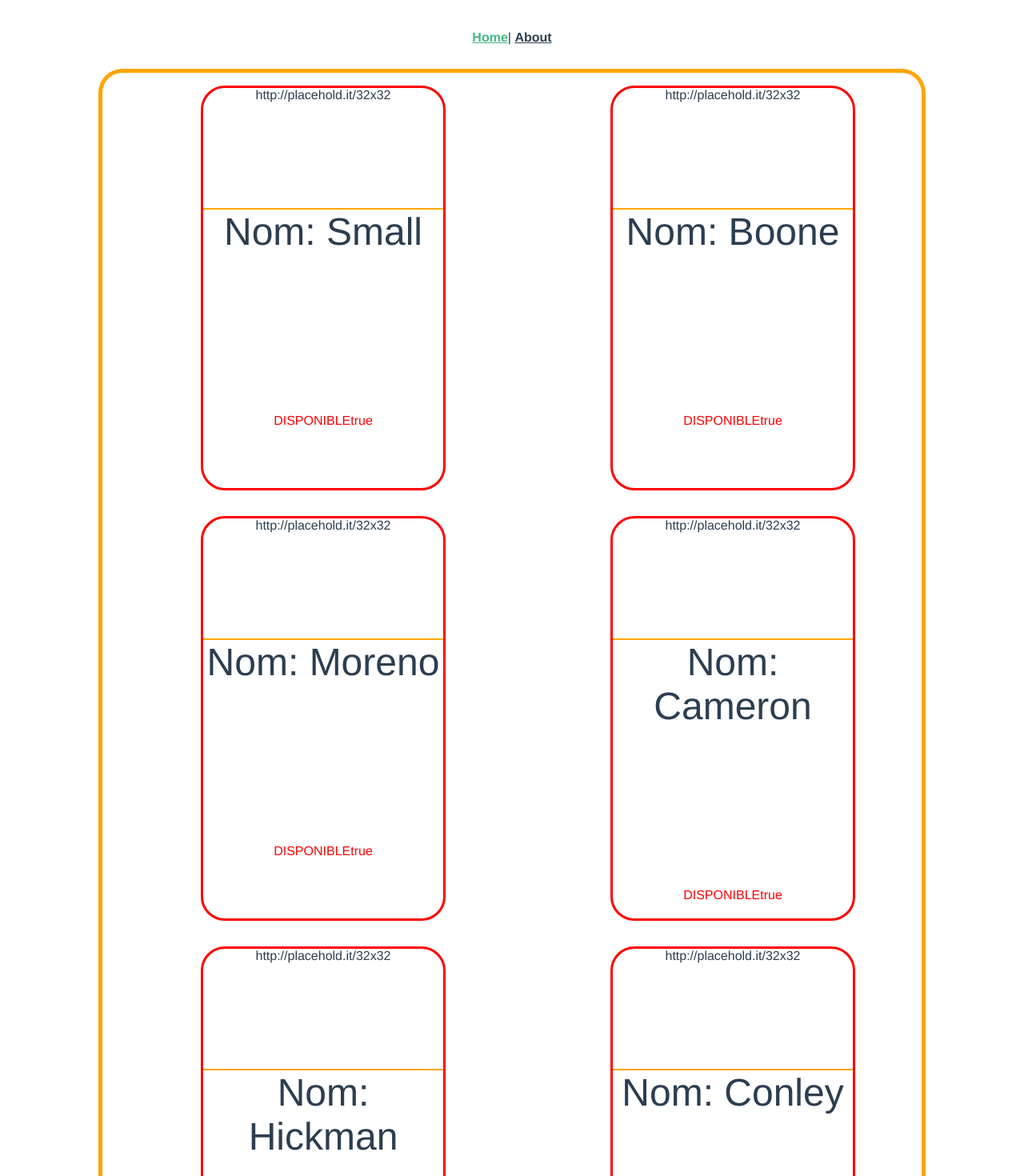
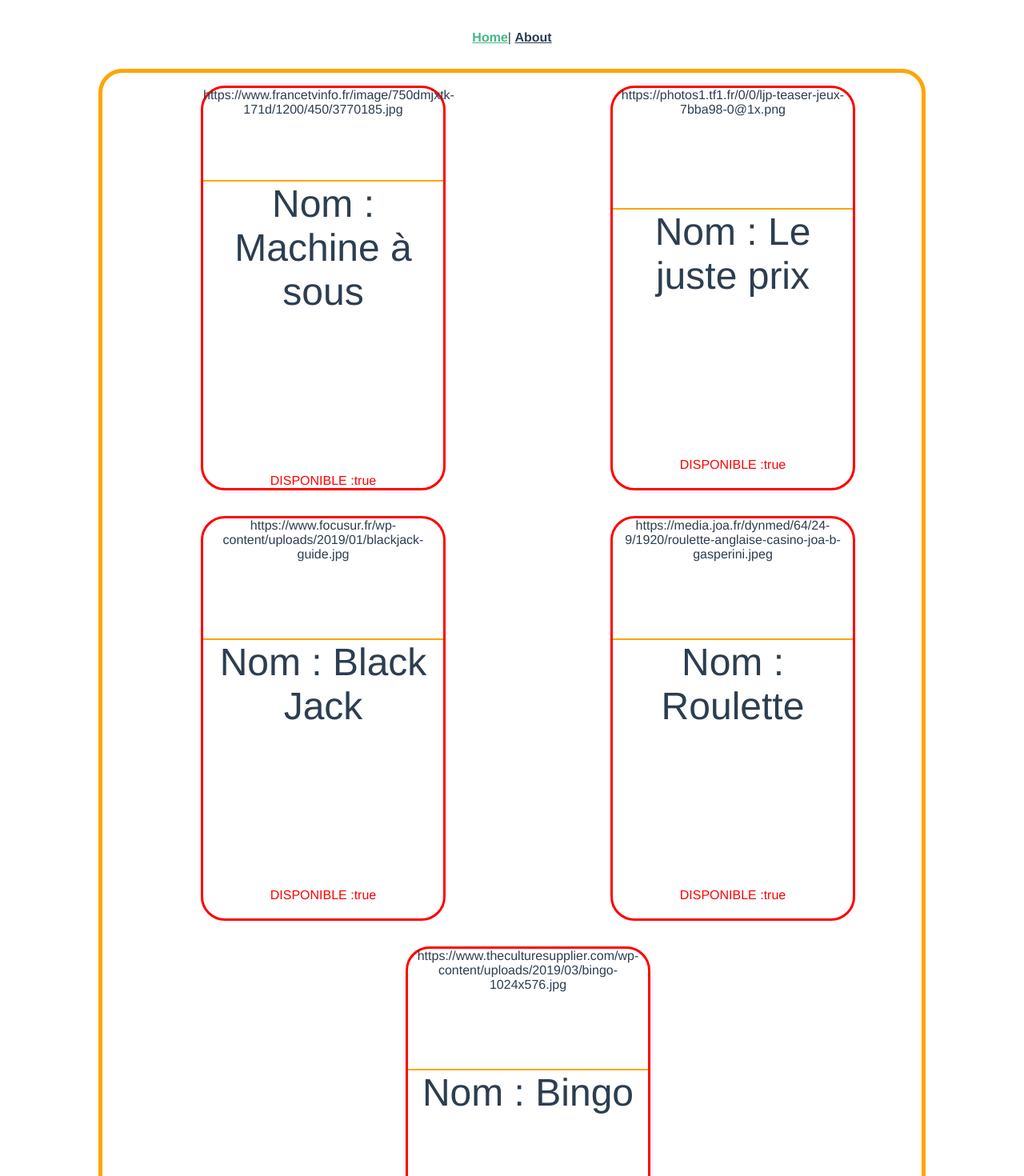
Before and after one commit to AbdelSr/Projet-Vuejs, a Vue app: page / in a window 1280 px wide. Shown: the top 1470 px of the page at 80% size. Built offline with nearby package versions, Linux system fonts and the light colour scheme; data requests are answered from the project's data file.

Commit message:
Fichier db.json mis à jour

```diff
--- a/mock/db.json
+++ b/mock/db.json
@@ -3,51 +3,37 @@
         {
             "_id": "1",
             "isActive": true,
-            "image": "http://placehold.it/32x32",
-            "name": "Small",
-            "about": "In et qui duis aliquip tempor. Pariatur elit velit labore ex laborum ad voluptate proident do. Officia nisi do cupidatat et nulla laboris. Fugiat cupidatat dolore cillum irure consectetur laborum aliqua non nostrud. Commodo sit esse id anim sunt cupidatat Lorem id. Consectetur laborum laboris ullamco velit consectetur magna. Occaecat excepteur magna consectetur consequat duis consequat id.\r\n"
+            "image": "https://www.francetvinfo.fr/image/750dmjxtk-171d/1200/450/3770185.jpg",
+            "name": "Machine à sous",
+            "about": "Tentez votre chance à la super, grandiose et génialissime machine à sous 'TONYALACOCHONNE', vous pourez gagner des millis woula, à toi de jouer !!\r\n"
         },
         {
             "_id": "2",
             "isActive": true,
-            "image": "http://placehold.it/32x32",
-            "name": "Boone",
-            "about": "Culpa cupidatat qui proident sunt. Ipsum laboris velit voluptate occaecat elit cupidatat elit est elit laboris do non. Laborum amet voluptate non deserunt qui exercitation velit culpa.\r\n"
+            "image": "https://photos1.tf1.fr/0/0/ljp-teaser-jeux-7bba98-0@1x.png",
+            "name": "Le juste prix",
+            "about": "Pour son retour Le Juste Prix a changé ! Et c'est à partir du 12 janvier que vous pourrez le découvrir avec un Vincent Lagaf' au top de sa forme !\r\n"
         },
         {
             "_id": "3",
             "isActive": true,
-            "image": "http://placehold.it/32x32",
-            "name": "Moreno",
-            "about": "Non dolor magna id esse quis non quis voluptate in do commodo Lorem aute laborum. Proident est dolore ut ipsum aliquip non laboris. Incididunt laborum magna irure do laboris ad amet excepteur aute.\r\n"
+            "image": "https://www.focusur.fr/wp-content/uploads/2019/01/blackjack-guide.jpg",
+            "name": "Black Jack",
+            "about": "Le seul le vrai l'incomparable, ce jeu laisse s'affronter des joueurs aux stratégies diverses et variées, soyez réactif et creatif et vous saurez faire de l'oseil en masse\r\n"
         },
         {
             "_id": "4",
             "isActive": true,
-            "image": "http://placehold.it/32x32",
-            "name": "Cameron",
-            "about": "Do minim enim dolor aute voluptate. Ullamco consequat elit esse duis cillum consectetur mollit sint cillum. Fugiat veniam duis eu exercitation pariatur. Officia et quis ea nostrud aliqua in cupidatat id adipisicing. Cillum irure duis aute non pariatur ipsum veniam amet laboris proident. Magna officia ea mollit Lorem laboris anim non reprehenderit. Deserunt laborum officia irure Lorem ea.\r\n"
+            "image": "https://media.joa.fr/dynmed/64/24-9/1920/roulette-anglaise-casino-joa-b-gasperini.jpeg",
+            "name": "Roulette",
+            "about": "Bon la roulette russe mais .. à la française tu risqsue rien alors autant essayer ^^\r\n"
         },
         {
             "_id": "5",
-            "isActive": true,
-            "image": "http://placehold.it/32x32",
-            "name": "Hickman",
+            "isActive": false,
+            "image": "https://www.theculturesupplier.com/wp-content/uploads/2019/03/bingo-1024x576.jpg",
+            "name": "Bingo",
             "about": "Minim velit ipsum sint ut minim ullamco consectetur commodo et. Eiusmod amet occaecat nisi anim quis sit excepteur commodo in dolore commodo laboris. Culpa nostrud laborum deserunt minim occaecat pariatur eu quis velit. Commodo adipisicing occaecat non ut nisi enim nulla ipsum ut.\r\n"
-        },
-        {
-            "_id": "6",
-            "isActive": true,
-            "image": "http://placehold.it/32x32",
-            "name": "Conley",
-            "about": "Sit duis reprehenderit ea excepteur ut. Ipsum Lorem do fugiat commodo et fugiat exercitation fugiat. Do est deserunt amet dolore. Ipsum aliquip consequat sint fugiat consequat excepteur. Ea laborum culpa ad anim elit mollit ipsum sint. Dolore exercitation nisi et laboris minim magna consectetur tempor culpa. Aliquip commodo anim dolor sit deserunt.\r\n"
-        },
-        {
-            "_id": "7",
-            "isActive": false,
-            "image": "http://placehold.it/32x32",
-            "name": "Lawson",
-            "about": "Labore elit sint velit ad aliqua culpa anim mollit voluptate aliquip pariatur incididunt occaecat mollit. Aute deserunt aliqua qui culpa excepteur et reprehenderit sit laboris dolor reprehenderit. Aliqua enim labore fugiat et esse ullamco sit. In duis nostrud eiusmod esse aute ex sint tempor. Tempor minim consectetur sit fugiat qui ad voluptate officia amet in pariatur consequat. Amet sint cupidatat nulla do tempor.\r\n"
         }
     ]
 }
--- a/src/components/Board.vue
+++ b/src/components/Board.vue
@@ -3,8 +3,8 @@
     <ul v-for="item in list" :key="item.id">
       <div class="game">
         <span class="image">{{item.image}}</span>
-        <span class="name">Nom: {{item.name}}</span>
-        <span class="isActive">DISPONIBLE{{item.isActive}}</span>
+        <span class="name">Nom : {{item.name}}</span>
+        <span class="isActive">DISPONIBLE :{{item.isActive}}</span>
       </div>
     </ul>
   </div>
--- a/src/views/Home.vue
+++ b/src/views/Home.vue
@@ -13,7 +13,7 @@ export default {
 
   data () {
     return {
-      result: 0
+      result: []
     }
   },
 
```
